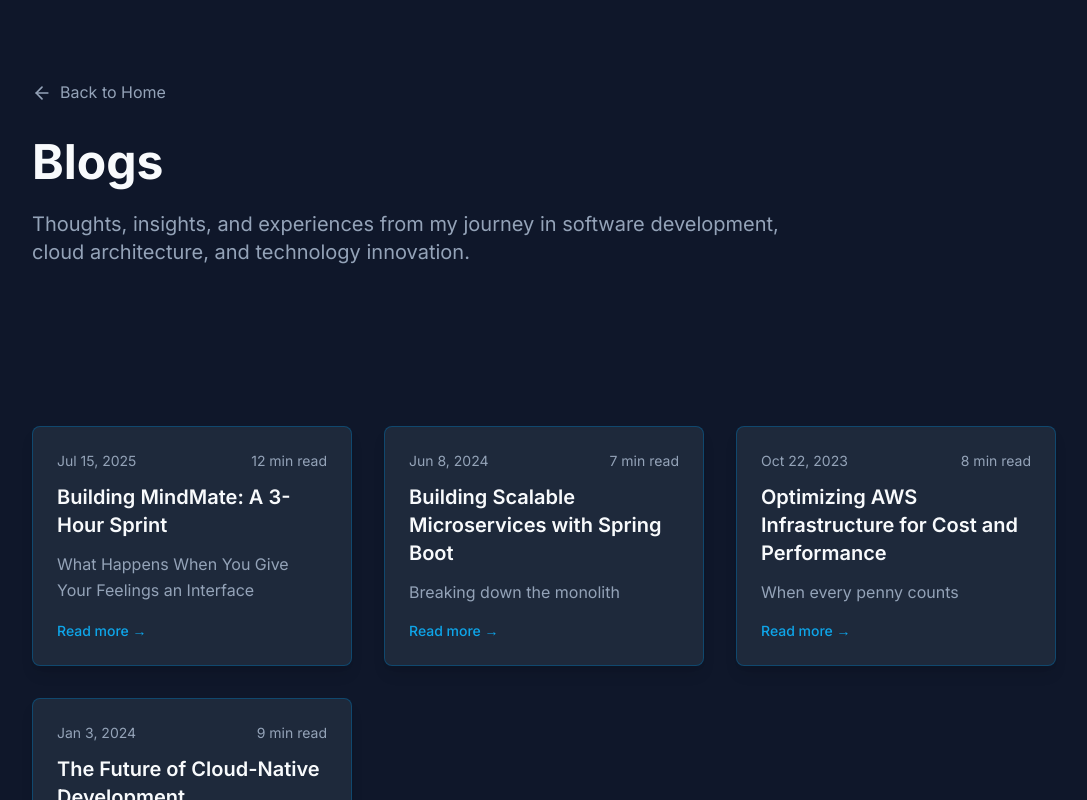
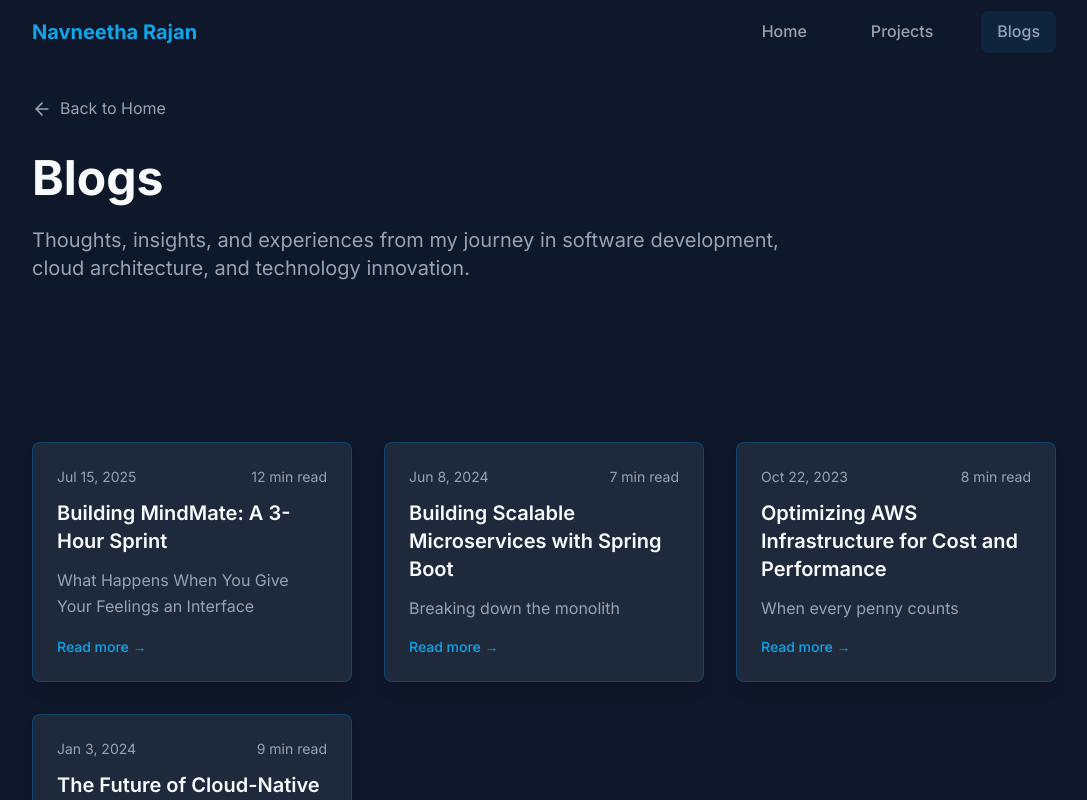
Before and after one commit to navneetha-rajan/navneetha-rajan.github.io, a Next.js app: page /blogs in a window 1280 px wide. Shown: the top 800 px of the page, without its empty margins (96-1183 px from the left). Built offline with nearby package versions, Linux system fonts and the light colour scheme.

Commit message:
add navigation

```diff
--- a/app/blogs/BlogList.tsx
+++ b/app/blogs/BlogList.tsx
@@ -13,7 +13,7 @@ export default function BlogList({ blogPosts }: BlogListProps) {
   return (
     <main className="min-h-screen">
       {/* Header */}
-      <section className="py-20 section-padding">
+      <section className="py-20 section-padding pt-24">
         <div className="container-max">
           <motion.div
             initial={{ opacity: 0, y: 20 }}
--- a/app/blogs/[id]/BlogContent.tsx
+++ b/app/blogs/[id]/BlogContent.tsx
@@ -4,6 +4,7 @@ import { motion } from 'framer-motion'
 import { ArrowLeft, Calendar, Clock } from 'lucide-react'
 import Link from 'next/link'
 import { BlogPost } from '../../data/blogs'
+import Navigation from '../../components/Navigation'
 
 interface BlogContentProps {
   blog: BlogPost
@@ -13,8 +14,9 @@ interface BlogContentProps {
 export default function BlogContent({ blog, otherBlogs }: BlogContentProps) {
   return (
     <main className="min-h-screen">
+      <Navigation />
       {/* Header */}
-      <section className="py-20 section-padding">
+      <section className="py-20 section-padding pt-24">
         <div className="container-max">
           <motion.div
             initial={{ opacity: 0, y: 20 }}
--- a/app/blogs/page.tsx
+++ b/app/blogs/page.tsx
@@ -2,6 +2,7 @@ import { Metadata } from 'next'
 import { isFeatureEnabled } from '../config/features'
 import { getAllBlogs } from '../data/blogs'
 import BlogList from './BlogList'
+import Navigation from '../components/Navigation'
 
 export const metadata: Metadata = {
   title: 'Blogs | Navneetha Rajan',
@@ -32,7 +33,8 @@ export default function BlogPage() {
   if (!isFeatureEnabled('BLOG_ENABLED')) {
     return (
       <main className="min-h-screen">
-        <section className="py-20 section-padding">
+        <Navigation />
+        <section className="py-20 section-padding pt-24">
           <div className="container-max text-center">
             <div className="mb-8">
               <h1 className="text-4xl sm:text-5xl font-bold mb-6">Blogs</h1>
@@ -48,5 +50,10 @@ export default function BlogPage() {
 
   const blogPosts = getAllBlogs()
 
-  return <BlogList blogPosts={blogPosts} />
+  return (
+    <main className="min-h-screen">
+      <Navigation />
+      <BlogList blogPosts={blogPosts} />
+    </main>
+  )
 }
--- a/app/components/Navigation.tsx
+++ b/app/components/Navigation.tsx
@@ -1,10 +1,15 @@
 'use client'
 
 import { useState, useEffect } from 'react'
-import { motion } from 'framer-motion'
+import { motion, AnimatePresence } from 'framer-motion'
+import Link from 'next/link'
+import { usePathname } from 'next/navigation'
+import { Menu, X } from 'lucide-react'
 
 const Navigation = () => {
   const [isScrolled, setIsScrolled] = useState(false)
+  const [isMobileMenuOpen, setIsMobileMenuOpen] = useState(false)
+  const pathname = usePathname()
 
   useEffect(() => {
     const handleScroll = () => {
@@ -20,19 +25,38 @@ const Navigation = () => {
     if (element) {
       element.scrollIntoView({ behavior: 'smooth' })
     }
+    setIsMobileMenuOpen(false)
   }
 
+  const isHomePage = pathname === '/'
+
   const navItems = [
-    { id: 'about', label: 'About' },
-    { id: 'experience', label: 'Experience' },
-    { id: 'projects', label: 'Projects' },
-    { id: 'blogs', label: 'Blogs' },
-    { id: 'education', label: 'Education' },
-    { id: 'testimonials', label: 'Testimonials' },
-    { id: 'contact', label: 'Contact' }
+    { id: 'about', label: 'About', href: '/#about' },
+    { id: 'experience', label: 'Experience', href: '/#experience' },
+    { id: 'projects', label: 'Projects', href: '/#projects' },
+    { id: 'blogs', label: 'Blogs', href: '/#blogs' },
+    { id: 'education', label: 'Education', href: '/#education' },
+    { id: 'testimonials', label: 'Testimonials', href: '/#testimonials' },
+    { id: 'contact', label: 'Contact', href: '/#contact' }
   ]
 
+  const pageNavItems = [
+    { label: 'Home', href: '/' },
+    { label: 'Projects', href: '/projects' },
+    { label: 'Blogs', href: '/blogs' }
+  ]
+
+  const handleLogoClick = () => {
+    if (isHomePage) {
+      scrollToSection('hero')
+    } else {
+      window.location.href = '/'
+    }
+    setIsMobileMenuOpen(false)
+  }
+
   return (
+    <>
       <motion.nav
         className={`fixed top-0 left-0 right-0 z-50 transition-all duration-300 ${
           isScrolled
@@ -48,16 +72,18 @@ const Navigation = () => {
             {/* Logo/Name */}
             <motion.div
               className="text-xl font-bold text-accent cursor-pointer"
-            onClick={() => scrollToSection('hero')}
+              onClick={handleLogoClick}
               whileHover={{ scale: 1.05 }}
               transition={{ duration: 0.2 }}
             >
               Navneetha Rajan
             </motion.div>
 
-          {/* Navigation Links */}
+            {/* Desktop Navigation Links */}
             <div className="hidden md:flex items-center space-x-8">
-            {navItems.map((item) => (
+              {isHomePage ? (
+                // Section navigation for home page
+                navItems.map((item) => (
                   <motion.button
                     key={item.id}
                     onClick={() => scrollToSection(item.id)}
@@ -68,7 +94,24 @@ const Navigation = () => {
                   >
                     {item.label}
                   </motion.button>
-            ))}
+                ))
+              ) : (
+                // Page navigation for other pages
+                pageNavItems.map((item) => (
+                  <Link key={item.href} href={item.href}>
+                    <motion.div
+                      className={`text-muted hover:text-accent transition-all duration-200 font-medium px-4 py-2 rounded-lg hover:bg-accent/10 hover:shadow-md ${
+                        pathname === item.href ? 'text-accent bg-accent/10' : ''
+                      }`}
+                      whileHover={{ scale: 1.05 }}
+                      whileTap={{ scale: 0.95 }}
+                      transition={{ duration: 0.2 }}
+                    >
+                      {item.label}
+                    </motion.div>
+                  </Link>
+                ))
+              )}
             </div>
 
             {/* Mobile Menu Button */}
@@ -76,14 +119,81 @@ const Navigation = () => {
               className="md:hidden p-2 rounded-lg hover:bg-gray-100 dark:hover:bg-gray-800 transition-colors"
               whileHover={{ scale: 1.05 }}
               whileTap={{ scale: 0.95 }}
+              onClick={() => setIsMobileMenuOpen(!isMobileMenuOpen)}
             >
-            <svg className="w-6 h-6" fill="none" stroke="currentColor" viewBox="0 0 24 24">
-              <path strokeLinecap="round" strokeLinejoin="round" strokeWidth={2} d="M4 6h16M4 12h16M4 18h16" />
-            </svg>
+              {isMobileMenuOpen ? <X size={24} /> : <Menu size={24} />}
             </motion.button>
           </div>
         </div>
       </motion.nav>
+
+      {/* Mobile Menu */}
+      <AnimatePresence>
+        {isMobileMenuOpen && (
+          <motion.div
+            className="fixed inset-0 z-40 md:hidden"
+            initial={{ opacity: 0 }}
+            animate={{ opacity: 1 }}
+            exit={{ opacity: 0 }}
+            transition={{ duration: 0.2 }}
+          >
+            {/* Backdrop */}
+            <div
+              className="absolute inset-0 bg-black/50 backdrop-blur-sm"
+              onClick={() => setIsMobileMenuOpen(false)}
+            />
+
+            {/* Menu Content */}
+            <motion.div
+              className="absolute top-16 left-0 right-0 bg-white dark:bg-gray-900 border-b border-gray-200 dark:border-gray-700"
+              initial={{ y: -20, opacity: 0 }}
+              animate={{ y: 0, opacity: 1 }}
+              exit={{ y: -20, opacity: 0 }}
+              transition={{ duration: 0.2 }}
+            >
+              <div className="container-max py-4">
+                {isHomePage ? (
+                  // Section navigation for home page
+                  <div className="space-y-2">
+                    {navItems.map((item) => (
+                      <motion.button
+                        key={item.id}
+                        onClick={() => scrollToSection(item.id)}
+                        className="w-full text-left px-4 py-3 text-muted hover:text-accent hover:bg-accent/10 rounded-lg transition-all duration-200"
+                        whileHover={{ x: 5 }}
+                        transition={{ duration: 0.2 }}
+                      >
+                        {item.label}
+                      </motion.button>
+                    ))}
+                  </div>
+                ) : (
+                  // Page navigation for other pages
+                  <div className="space-y-2">
+                    {pageNavItems.map((item) => (
+                      <Link key={item.href} href={item.href}>
+                        <motion.div
+                          className={`w-full text-left px-4 py-3 rounded-lg transition-all duration-200 ${
+                            pathname === item.href
+                              ? 'text-accent bg-accent/10'
+                              : 'text-muted hover:text-accent hover:bg-accent/10'
+                          }`}
+                          whileHover={{ x: 5 }}
+                          transition={{ duration: 0.2 }}
+                          onClick={() => setIsMobileMenuOpen(false)}
+                        >
+                          {item.label}
+                        </motion.div>
+                      </Link>
+                    ))}
+                  </div>
+                )}
+              </div>
+            </motion.div>
+          </motion.div>
+        )}
+      </AnimatePresence>
+    </>
   )
 }
 
--- a/app/projects/page.tsx
+++ b/app/projects/page.tsx
@@ -3,6 +3,7 @@
 import { motion } from 'framer-motion'
 import { ArrowLeft, Github, ExternalLink } from 'lucide-react'
 import Link from 'next/link'
+import Navigation from '../components/Navigation'
 
 export default function ProjectsPage() {
   const allProjects = [
@@ -70,8 +71,9 @@ export default function ProjectsPage() {
 
   return (
     <main className="min-h-screen">
+      <Navigation />
       {/* Header */}
-      <section className="py-20 section-padding">
+      <section className="py-20 section-padding pt-24">
         <div className="container-max">
           <motion.div
             initial={{ opacity: 0, y: 20 }}
```
Also changed, not shown: 16 other files (tests, documents, lock files or other folders). Lines whose indentation alone changed are shown as unchanged.
